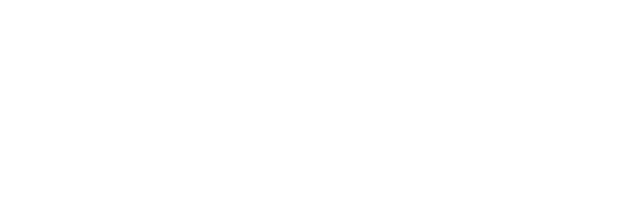
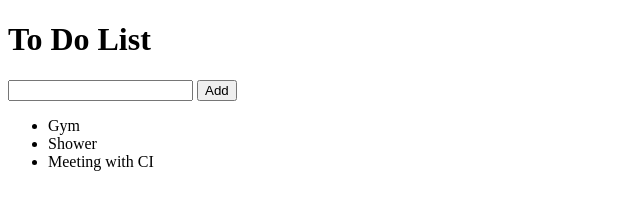
Before and after one commit to FilipWirsen/To-Do-List, a plain HTML site: page index.html in a window 1280 px wide. Shown: the whole page, without its empty margins (0-640 px from the left). Drawn offline with Linux system fonts and the light colour scheme.

Commit message:
Add Html structure

```diff
--- a/index.html
+++ b/index.html
@@ -8,7 +8,20 @@
     <link rel="stylesheet" href="assets/css/style.css">
 </head>
 <body>
-
+        <div class="wrapper">
+            <div class="container">
+                <div class="input-wrapper">
+                    <h1>To Do List</h1>
+                    <input type="text"  id="input-field">
+                    <button id="add-btn">Add</button>
+                </div>
+                <ul id="task-list">
+                    <li>Gym</li>
+                    <li>Shower</li>
+                    <li>Meeting with CI</li>
+                </ul>
+            </div>
+        </div>
     <script src="assets/js/scripts.js"></script>
 </body>
 </html>
```
